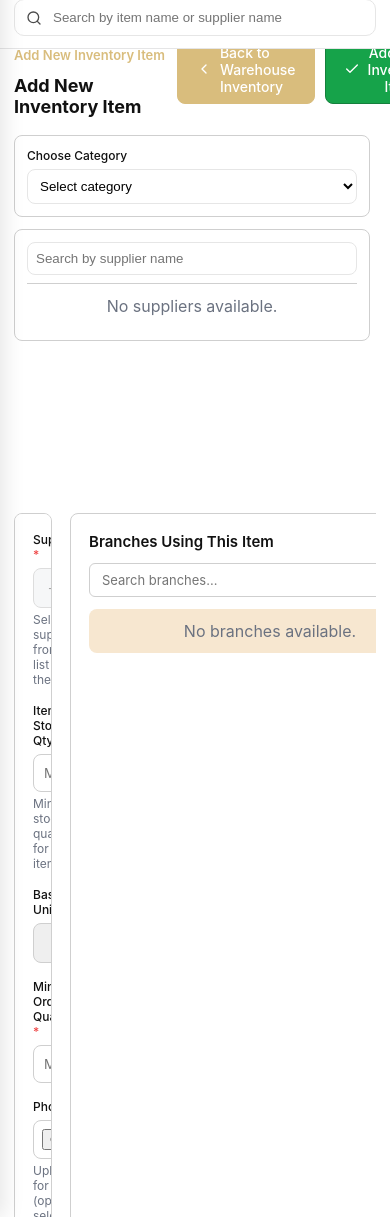
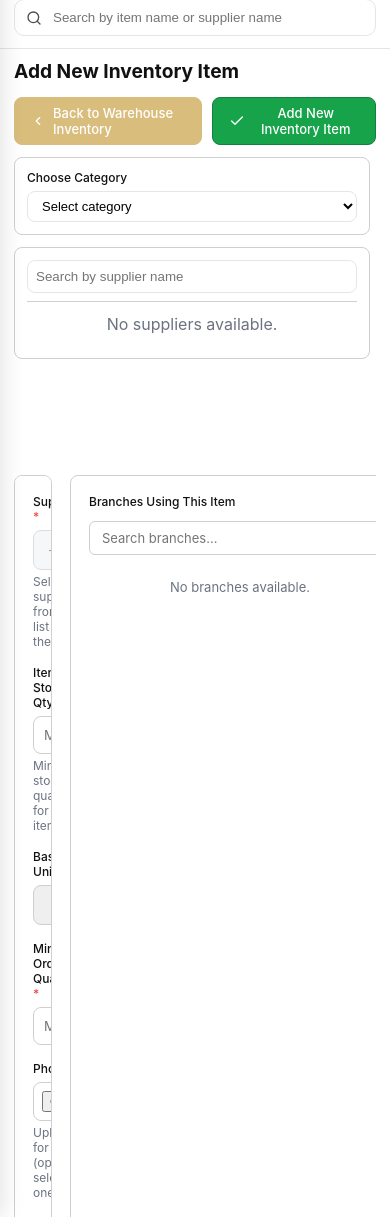
Before and after one commit to ysabellelenon/maa-inventory, a Django app: page /inventory/add/ in a window 390 px wide. Shown: the part 61-1278 px from the top of the page. Run offline with Django 5.2, Linux system fonts and the light colour scheme; the visitor is signed in with stand-in values (Sample User, id 1); data comes from the database, SQL or seed files in the repository; data that the repository does not hold is empty.

Commit message:
Add responsive breakpoints, enhance styles of 1390px breakpoint, add empty-state-message class

```diff
--- a/maainventory/templates/maainventory/add_item.html
+++ b/maainventory/templates/maainventory/add_item.html
@@ -6,6 +6,7 @@
 {% endblock %}
 
 {% block content %}
+  <div class="page-add-item">
   <div class="page-header inventory-header">
     <div style="display:flex;flex-direction:column;">
       <nav class="breadcrumbs" aria-label="Breadcrumb">
@@ -45,6 +46,8 @@
             <input id="supplier-search" class="panel-input" placeholder="Search by supplier name" aria-label="Search suppliers" />
           </div>
           <div class="suppliers-list" id="suppliers-list" style="max-height:385px;overflow:auto;border-top:1px solid var(--border);">
+            <div id="suppliers-choose-category-hint" class="empty-state-message" style="padding:12px;text-align:center;display:none;">Choose a category first to see suppliers.</div>
+            <div id="suppliers-none-in-category-hint" class="empty-state-message" style="padding:12px;text-align:center;display:none;">No suppliers in this category.</div>
             {% for supplier in suppliers %}
             <div class="request-item-row" data-id="{{ supplier.id }}" data-name="{{ supplier.name }}" data-category="{{ supplier.category_id|default:'' }}" style="padding:12px 10px;border-bottom:1px solid #f3f4f6;display:flex;align-items:center;justify-content:space-between;cursor:pointer;">
               <div style="flex:1;min-width:0;display:flex;flex-direction:column;gap:4px;">
@@ -195,7 +198,7 @@
         </div>
 
         <div class="panel-border" style="flex:0 0 400px;min-width:320px;background:var(--card-bg);border-radius:8px;padding:18px;display:flex;flex-direction:column;max-height:calc(100vh - 200px);">
-          <label class="field-label" style="margin-bottom:12px;font-weight:600;font-size:15px;">Branches Using This Item</label>
+          <label class="field-label" style="margin-bottom:12px;">Branches Using This Item</label>
           <div style="margin-bottom:12px;flex-shrink:0;">
             <input type="text" id="branch-search" class="panel-input" placeholder="Search branches..." aria-label="Search branches" style="width:100%;padding:8px 12px;border:1px solid var(--border);border-radius:6px;font-family:var(--font-stack);font-size:13px;" />
           </div>
@@ -213,7 +216,7 @@
               </div>
             </div>
             {% empty %}
-            <div style="padding:12px;color:#6b7280;text-align:center;background:var(--accent);border-radius:8px;">
+            <div class="empty-state-message" style="padding:12px;text-align:center;border-radius:8px;">
               No branches available.
             </div>
             {% endfor %}
@@ -221,6 +224,7 @@
         </div>
       </div>
     </div>
+  </div>
   </div>
 
   <style>
@@ -270,12 +274,18 @@
         }
       }
 
+      var suppliersChooseCategoryHint = document.getElementById('suppliers-choose-category-hint');
+      var suppliersNoneInCategoryHint = document.getElementById('suppliers-none-in-category-hint');
+
       function updateVisibleSuppliers() {
         var categoryId = categorySelect.value;
         var q = supplierSearch.value.trim().toLowerCase();
 
-        // If no category is selected, hide all suppliers
+        // If no category is selected, show hint (only when there are suppliers) and hide all suppliers
         if (!categoryId) {
+          if (suppliersNoneInCategoryHint) suppliersNoneInCategoryHint.style.display = 'none';
+          var hasRows = suppliersList && suppliersList.querySelectorAll('.request-item-row').length > 0;
+          if (suppliersChooseCategoryHint) suppliersChooseCategoryHint.style.display = hasRows ? 'block' : 'none';
           Array.prototype.forEach.call(suppliersList.querySelectorAll('.request-item-row'), function (row) {
             row.style.display = 'none';
           });
@@ -288,6 +298,7 @@
           return;
         }
 
+        if (suppliersChooseCategoryHint) suppliersChooseCategoryHint.style.display = 'none';
         // Update sidebar list visibility
         Array.prototype.forEach.call(suppliersList.querySelectorAll('.request-item-row'), function (row) {
           var name = row.getAttribute('data-name') || '';
@@ -296,6 +307,11 @@
           var matchesQuery = !q || name.toLowerCase().indexOf(q) !== -1;
           row.style.display = (matchesCategory && matchesQuery) ? 'flex' : 'none';
         });
+        // If category is chosen but no suppliers match, show empty state
+        var rows = suppliersList ? suppliersList.querySelectorAll('.request-item-row') : [];
+        var visibleCount = 0;
+        for (var i = 0; i < rows.length; i++) { if (rows[i].style.display !== 'none') visibleCount++; }
+        if (suppliersNoneInCategoryHint) suppliersNoneInCategoryHint.style.display = visibleCount === 0 ? 'block' : 'none';
 
         // Update supplier dropdown options based on category
         if (supplierSelect) {
@@ -329,6 +345,8 @@
       supplierSearch && supplierSearch.addEventListener('input', function () {
         updateVisibleSuppliers();
       });
+
+      updateVisibleSuppliers();
 
       // When clicking a supplier in the list, select it in the dropdown
       suppliersList && suppliersList.addEventListener('click', function (e) {
--- a/maainventory/templates/maainventory/base.html
+++ b/maainventory/templates/maainventory/base.html
@@ -103,6 +103,11 @@
     .btn-cancel-icon {
       width: 16px;
       height: 16px;
+    }
+    /* Empty state message: same text style as table empty messages (e.g. "No branches available", "No inventory items...") */
+    .empty-state-message {
+      font-size: 13px;
+      color: #6b7280;
     }
   </style>
 </head>
--- a/static/css/dashboard.css
+++ b/static/css/dashboard.css
@@ -216,7 +216,7 @@ input[type="search"]:focus,
 }
 
 /* Responsive: smaller laptops and tablets */
-@media(max-width:1280px){
+@media(max-width:1390px){
   .topbar{padding:14px 20px;}
   .content{padding:16px 20px;}
   .search input{max-width:360px;}
@@ -224,7 +224,8 @@ input[type="search"]:focus,
   .panel.panel-right .branch-list-container{flex:0 0 200px;}
   .panels{grid-template-columns:1fr;gap:12px;}
 }
-@media(max-width:1024px){
+/* iPad / small laptop (landscape ~1190px) */
+@media(max-width:1190px){
   .topbar{padding:12px 16px;gap:8px;}
   .content{padding:14px 16px;}
   .search{max-width:280px;}
@@ -237,7 +238,15 @@ input[type="search"]:focus,
   .top-actions{gap:16px;}
   .sidebar .nav-item{font-size:13px;padding:10px;}
   .sidebar.collapsed .nav-item{padding:8px;}
+  .page-header{flex-wrap:wrap;gap:10px;}
 }
+/* iPad / small laptop (narrow ~900px) */
+@media(max-width:900px){
+  .content{padding:12px 14px;}
+  .topbar{padding:12px 14px;}
+  .search{max-width:240px;}
+}
+/* iPad portrait / tablet (~768px) */
 @media(max-width:768px){
   .topbar{height:auto;min-height:64px;padding:12px 14px;}
   .brand-top .brand-text{display:none;}
@@ -252,6 +261,7 @@ input[type="search"]:focus,
   .panel{padding:14px;}
   .panel.panel-right .panel-right-top{flex-direction:column;}
   .panel.panel-right .branch-list-container{flex:0 0 auto;}
+  .page-header{flex-direction:column;align-items:flex-start;gap:8px;}
   .page-header h2{font-size:18px;}
   .sidebar .nav-item{font-size:13px;padding:10px;}
   .sidebar.collapsed .nav-item{padding:8px;}
--- a/static/css/inventory.css
+++ b/static/css/inventory.css
@@ -1058,14 +1058,43 @@ h3.item-submeta{ /* explicit selector for subheading semantics */
   overflow-x: hidden;
 }
 
-/* Responsive: smaller screens */
-@media (max-width: 1024px) {
+/* ========== iPad / small laptop responsive ========== */
+/* Add New Inventory Item page only: slightly smaller heading, buttons, and left/side panels at 1390px */
+@media (max-width: 1390px) {
+  .page-add-item .page-header h2 { font-size: 1.2rem; }
+  .page-add-item .btn-gold,
+  .page-add-item .btn-green { padding: 7px 16px; font-size: 13px; }
+  .page-add-item .btn-gold img,
+  .page-add-item .btn-green img { width: 14px; height: 14px; }
+  /* Category + supplier column: a little narrower */
+  .page-add-item .request-left { flex: 0 0 300px !important; min-width: 260px !important; }
+  /* Branches Using This Item panel: a little narrower (item info form stays flex:1) */
+  .page-add-item .request-right + .panel-border { flex: 0 0 340px !important; min-width: 260px !important; }
+  /* Category dropdown: smaller control and options */
+  .page-add-item #category-select { font-size: 13px; padding: 6px 10px; }
+}
+/* Small laptop / iPad landscape (~1190px) */
+@media (max-width: 1190px) {
   .request-left { flex: 0 0 300px; }
   .request-right { min-width: 0; }
   .inventory-container aside { flex-basis: 100%; max-width: 100%; }
   .table-search-input { width: 200px; max-width: 100%; }
-  .inventory-card .table-actions-left { flex-wrap: wrap; }
+  .inventory-card .table-actions { height: auto; min-height: 56px; max-height: none; overflow: visible; }
+  .inventory-card .table-actions-left { flex-wrap: wrap; gap: 10px; }
+  .category-filter-select { min-width: 140px; }
+  .inventory-card { padding: 10px; }
+  .inventory-container { margin-top: 6px; }
+  .table-wrapper { max-height: 52vh; }
 }
+/* iPad / narrow laptop (~900px) */
+@media (max-width: 900px) {
+  .inventory-card .table-actions { padding: 10px 10px 10px 10px; }
+  .inventory-card .table-footer { padding: 10px; }
+  .table-search-input { width: 180px; max-width: 100%; }
+  .category-filter-select { min-width: 130px; }
+  .page-header.inventory-header { gap: 8px; }
+}
+/* iPad portrait / tablet (~768px) */
 @media (max-width: 768px) {
   .request-layout { flex-direction: column; }
   .request-left { flex: 0 0 auto; max-height: 40vh; }
@@ -1075,12 +1104,17 @@ h3.item-submeta{ /* explicit selector for subheading semantics */
   .panel-open .side-panel { right: 12px; }
   .inventory-details .details-grid { grid-template-columns: 1fr; max-width: 100%; }
   .table-search-input { width: 100%; min-width: 0; }
-  .inventory-card .table-actions { flex-wrap: wrap; }
-  .inventory-card .table-footer { flex-wrap: wrap; gap: 8px; }
+  .inventory-card .table-actions { flex-wrap: wrap; padding: 10px; height: auto; }
+  .inventory-card .table-actions-left { flex-wrap: wrap; }
+  .inventory-card .table-footer { flex-wrap: wrap; gap: 8px; padding: 10px; }
   .grid-3, .grid-4 { grid-template-columns: 1fr; }
   .grid-top { grid-template-columns: 1fr; }
   .panel-right { width: 100%; flex: 1 1 auto; }
+  .page-header.inventory-header { flex-direction: column; align-items: flex-start; gap: 8px; }
+  .table-wrapper { max-height: 50vh; }
+  .inventory-card { padding: 8px; }
 }
+/* Small phone (~480px) */
 @media (max-width: 480px) {
   .inventory-table .col-code,
   .inventory-table .col-name,
@@ -1090,4 +1124,7 @@ h3.item-submeta{ /* explicit selector for subheading semantics */
   .inventory-table .col-min,
   .inventory-table .col-status { min-width: 80px; }
   .table-wrapper { max-height: 50vh; }
+  .inventory-card .table-actions { padding: 8px; }
+  .inventory-card .table-footer { padding: 8px; gap: 6px; }
+  .category-filter-select { min-width: 120px; }
 }
--- a/static/css/requests.css
+++ b/static/css/requests.css
@@ -117,7 +117,7 @@
 }
 
 /* Item Requests page: slightly smaller "New Request" button on responsive only */
-@media (max-width: 1024px) {
+@media (max-width: 1190px) {
   .btn-new-request-item-requests {
     padding: 8px 16px !important;
     gap: 6px;
```
Also changed, not shown: docs/design-tokens.md (+39 -0 lines).
